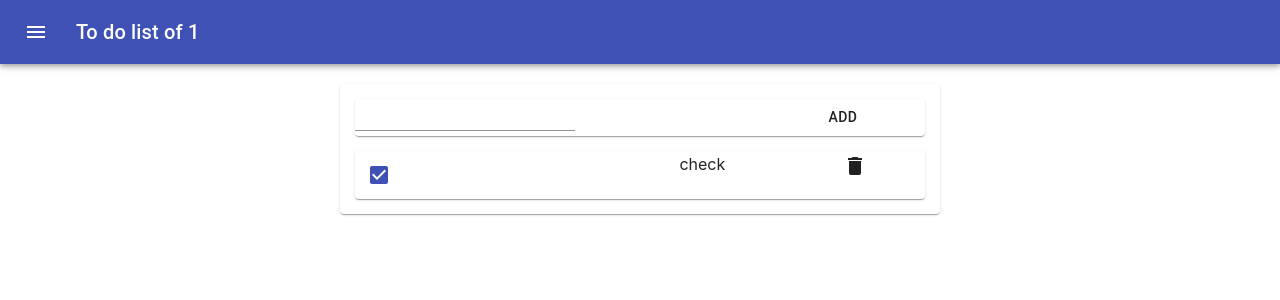
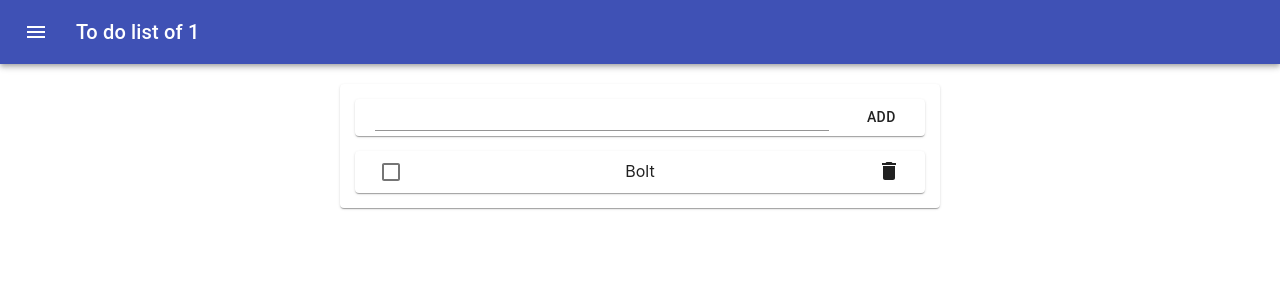
Before and after one commit to 462960/Tasks_list, a React (Create React App) app: page / in a window 1280 px wide. Shown: the top 300 px of the page. Built offline with nearby package versions, Linux system fonts and the light colour scheme.

Commit message:
UI and delete are ok

```diff
--- a/package.json
+++ b/package.json
@@ -8,6 +8,7 @@
     "@testing-library/jest-dom": "^4.2.4",
     "@testing-library/react": "^9.3.2",
     "@testing-library/user-event": "^7.1.2",
+    "classnames": "^2.2.6",
     "node-sass": "^4.14.1",
     "react": "^16.13.1",
     "react-dom": "^16.13.1",
--- a/src/App.scss
+++ b/src/App.scss
@@ -8,6 +8,7 @@
 
 .items-wrapper {
   margin-top: 15px;
+  // pointer-events: none;
 }
 
 li {
@@ -20,14 +21,12 @@ li {
   padding: 0;
 
   & > li:first-child {
-    flex: 4 4;
+    flex: 6 6;
+    padding: 0 20px;
   }
   & > li:last-child {
     flex: 1 1;
     cursor: pointer;
-    // & * {
-    //   pointer-events: none;
-    // }
   }
 }
 
@@ -35,19 +34,26 @@ li {
   display: flex;
   margin: 0;
   padding: 0;
-  & > li {
-    flex: 2 2;
-    padding: 3px;
+  li {
+    flex: 6 6;
+    // padding: 15px 3px;
+
+    text-align: center;
+  }
+  li:first-child {
+    flex: 1 1;
+    cursor: pointer;
+  }
+  li:last-child {
+    flex: 1 1;
+    cursor: pointer;
+    padding-top: 8px;
     & * {
       pointer-events: none;
     }
   }
-  & > li:first-child {
-    flex: 4 4;
-    cursor: pointer;
-  }
-  & > li:last-child {
-    flex: 1 1;
-    cursor: pointer;
-  }
 }
+
+.checked {
+  text-decoration: line-through;
+}
--- a/src/components/InputModule.js
+++ b/src/components/InputModule.js
@@ -2,24 +2,29 @@ import React, { useState, useEffect } from "react";
 
 import Paper from "@material-ui/core/Paper";
 import Button from "@material-ui/core/Button";
-import TextField from "@material-ui/core/TextField";
+import Input from "@material-ui/core/Input";
 
-const InputModule = () => {
+const InputModule = ({ addTodo }) => {
+  const [name, setName] = useState("");
+
   const handleInput = (e) => {
-    console.log(`Input: ${e.target.value}`);
+    const text = e.target.value;
+    setName(text.trim());
   };
+
   const handleSubmit = () => {
-    console.log(`ADD`);
+    name && addTodo(name);
+    setName("");
   };
 
   return (
     <Paper>
       <ul className="inputs">
         <li>
-          <TextField onChange={handleInput} />
+          <Input onChange={handleInput} value={name} fullWidth={true} />
         </li>
         <li>
-          <Button onClick={handleSubmit}>ADD</Button>
+          <Button onClick={handleSubmit}>Add</Button>
         </li>
       </ul>
     </Paper>
--- a/src/components/InputsAndItems.js
+++ b/src/components/InputsAndItems.js
@@ -5,13 +5,13 @@ import Paper from "@material-ui/core/Paper";
 import InputModule from "./InputModule";
 import ItemsModule from "./ItemsModule";
 
-const InputsAndItems = () => {
+const InputsAndItems = ({ addTodo, removeTodo, todos }) => {
   return (
     <div className="inputs-items-container">
       <Paper>
         <div className="inputs-items-inner-wrapper">
-          <InputModule />
-          <ItemsModule />
+          <InputModule addTodo={addTodo} />
+          <ItemsModule removeTodo={removeTodo} todos={todos} />
         </div>
       </Paper>
     </div>
--- a/src/components/ItemsModule.js
+++ b/src/components/ItemsModule.js
@@ -1,31 +1,36 @@
 import React, { useState, useEffect } from "react";
+import cn from "classnames";
 
 import { Paper } from "@material-ui/core";
 import DeleteIcon from "@material-ui/icons/Delete";
 import Checkbox from "@material-ui/core/Checkbox";
 
-const ItemsModule = () => {
-  const eventHandler = (e) => {
-    console.log(`output: ${e.target}`);
-    e.target.name === "checkbox" && console.log(`checkbox: ${e.target.name}`);
-    e.target.name === "bin" && console.log(`checkbox: ${e.target.name}`);
+const ItemsModule = ({ removeTodo, todos }) => {
+  const deleteHandler = (e) => {
+    const itemID = e.target.id;
+    const i = todos.findIndex((x) => x.id === itemID);
+    removeTodo(i);
   };
+
   return (
-    <div className="items-wrapper">
+    <div className="items-wrapper" onClick={deleteHandler}>
       <Paper>
-        <ul onClick={eventHandler} className="item">
-          <li name="checkbox">
-            <Checkbox
-              checked={true}
-              color="primary"
-              // inputProps={{ 'aria-label': 'secondary checkbox' }}
-            />
-          </li>
-          <li>check</li>
-          <li name="bin">
-            <DeleteIcon />
-          </li>
-        </ul>
+        {todos.map((x) => (
+          <ul key={x.id} className="item">
+            <li data="checkbox">
+              <Checkbox checked={x.done} color="primary" />
+            </li>
+            <li
+              className={cn({ checked: x.done })}
+              style={{ padding: "10px 0" }}
+            >
+              {x.name}
+            </li>
+            <li id={x.id}>
+              <DeleteIcon />
+            </li>
+          </ul>
+        ))}
       </Paper>
     </div>
   );
--- a/src/helpers/action/actionCreators.js
+++ b/src/helpers/action/actionCreators.js
@@ -1,19 +1,26 @@
 import { v4 } from "uuid";
 
-import { ADD_TODO, REMOVE_TODO } from "./constants";
+import { ADD_TODO, REMOVE_TODO, CHECKED } from "./constants";
 
 export function addTodo(name) {
   return {
     type: ADD_TODO,
     id: v4(),
     name,
+    done: false,
   };
 }
 
-export function removeTodo(todos, i) {
+export function removeTodo(i) {
   return {
     type: REMOVE_TODO,
-    todos,
     i,
   };
 }
+
+export function toggleCheck(id) {
+  return {
+    type: CHECKED,
+    id,
+  };
+}
--- a/src/helpers/action/constants.js
+++ b/src/helpers/action/constants.js
@@ -1,2 +1,3 @@
 export const ADD_TODO = "ADD_TODO";
 export const REMOVE_TODO = "REMOVE_TODO";
+export const CHECKED = "CHECKED";
--- a/src/helpers/reducers/todosReducer.js
+++ b/src/helpers/reducers/todosReducer.js
@@ -1,6 +1,9 @@
-import { ADD_TODO, REMOVE_TODO } from "../action/constants";
+import { ADD_TODO, REMOVE_TODO, CHECKED } from "../action/constants";
 
-export function todosReducer(state = [{ id: "5", name: "Bolt" }], action) {
+export function todosReducer(
+  state = [{ id: "5", name: "Bolt", done: false }],
+  action
+) {
   switch (action.type) {
     case ADD_TODO:
       return [
@@ -8,6 +11,7 @@ export function todosReducer(state = [{ id: "5", name: "Bolt" }], action) {
         {
           id: action.id,
           name: action.name,
+          done: action.done,
         },
       ];
     case REMOVE_TODO:
```
Also changed, not shown: 1 other file (tests, documents, lock files or other folders).
